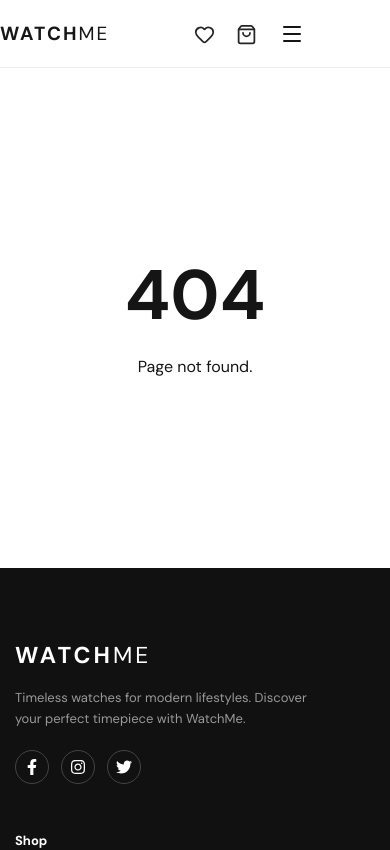
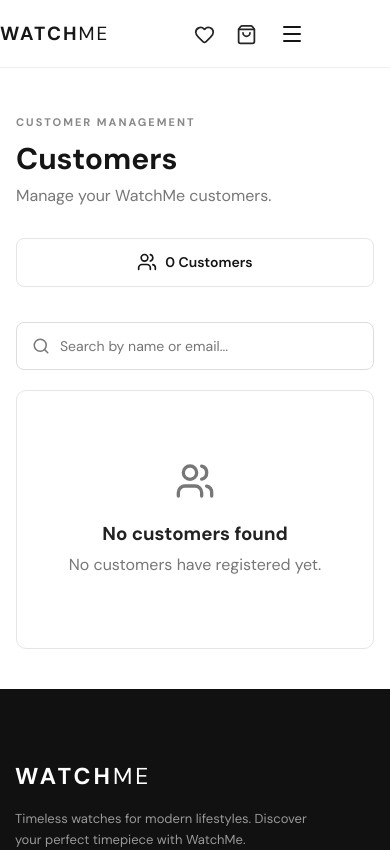
Before and after one commit to aashishbudhathoki333/Watch-ME, a React (Vite) app in the folder client/: page /admin/customers in a window 390 px wide. Shown: the top 850 px of the page. Built offline with nearby package versions, Linux system fonts and the light colour scheme; a web font is replaced by a local one.

Commit message:
feat: add AdminCustomers page for customer management and styling

```diff
--- a/client/src/App.jsx
+++ b/client/src/App.jsx
@@ -27,6 +27,7 @@ import Orders from "./pages/Orders";
 import OrderDetails from "./pages/OrderDetails";
 import AdminDashboard from "./pages/AdminDashboard";
 import AdminProducts from "./pages/AdminProducts";
+import AdminCustomers from "./pages/AdminCustomers";
 
 const App = () => {
   return (
@@ -149,6 +150,11 @@ const App = () => {
 
 <Route path="/admin/orders" element={<AdminOrders />} />
 
+<Route
+  path="/admin/customers"
+  element={<AdminCustomers />}
+/>
+
               {/* ================= 404 ================= */}
 
               <Route
--- /dev/null
+++ b/client/src/pages/AdminCustomers.css
@@ -0,0 +1,255 @@
+.admin-customers-page {
+    max-width: 1200px;
+    margin: 0 auto;
+    padding: 60px 24px;
+}
+
+.admin-customers-header {
+    display: flex;
+    align-items: flex-end;
+    justify-content: space-between;
+    gap: 30px;
+    margin-bottom: 35px;
+}
+
+.admin-customers-header h1 {
+    margin: 8px 0;
+    font-size: 36px;
+}
+
+.admin-customers-header p {
+    margin: 0;
+    color: #777;
+}
+
+.customer-count {
+    display: flex;
+    align-items: center;
+    gap: 8px;
+    padding: 12px 16px;
+    border: 1px solid #e5e5e5;
+    border-radius: 8px;
+    font-size: 14px;
+    font-weight: 600;
+}
+
+.admin-customers-toolbar {
+    margin-bottom: 20px;
+}
+
+.customer-search {
+    display: flex;
+    align-items: center;
+    gap: 10px;
+    max-width: 420px;
+    padding: 12px 15px;
+    border: 1px solid #ddd;
+    border-radius: 8px;
+    background: #fff;
+}
+
+.customer-search svg {
+    color: #777;
+    flex-shrink: 0;
+}
+
+.customer-search input {
+    width: 100%;
+    border: none;
+    outline: none;
+    font-size: 14px;
+}
+
+.admin-customers-table-wrapper {
+    overflow-x: auto;
+    border: 1px solid #e5e5e5;
+    border-radius: 10px;
+    background: #fff;
+}
+
+.admin-customers-table {
+    width: 100%;
+    border-collapse: collapse;
+}
+
+.admin-customers-table th,
+.admin-customers-table td {
+    padding: 16px 18px;
+    text-align: left;
+    border-bottom: 1px solid #eee;
+    font-size: 14px;
+}
+
+.admin-customers-table th {
+    background: #fafafa;
+    font-size: 12px;
+    text-transform: uppercase;
+    letter-spacing: 0.06em;
+    color: #666;
+}
+
+.admin-customers-table tbody tr:last-child td {
+    border-bottom: none;
+}
+
+.customer-name {
+    display: flex;
+    align-items: center;
+    gap: 12px;
+}
+
+.customer-avatar,
+.customer-modal-avatar {
+    display: flex;
+    align-items: center;
+    justify-content: center;
+    border-radius: 50%;
+    background: #111;
+    color: #fff;
+    font-weight: 600;
+}
+
+.customer-avatar {
+    width: 36px;
+    height: 36px;
+    font-size: 14px;
+}
+
+.customer-view-button {
+    padding: 8px 14px;
+    border: 1px solid #ddd;
+    background: #fff;
+    border-radius: 6px;
+    cursor: pointer;
+    font-size: 13px;
+    font-weight: 600;
+}
+
+.customer-view-button:hover {
+    background: #111;
+    color: #fff;
+    border-color: #111;
+}
+
+.admin-customers-empty {
+    text-align: center;
+    padding: 70px 20px;
+    color: #777;
+}
+
+.admin-customers-empty svg {
+    margin-bottom: 15px;
+}
+
+.admin-customers-empty h3 {
+    margin: 0 0 8px;
+    color: #222;
+}
+
+.admin-customers-empty p {
+    margin: 0;
+}
+
+.customer-modal-overlay {
+    position: fixed;
+    inset: 0;
+    display: flex;
+    align-items: center;
+    justify-content: center;
+    padding: 20px;
+    background: rgba(0, 0, 0, 0.5);
+    z-index: 1000;
+}
+
+.customer-modal {
+    position: relative;
+    width: 100%;
+    max-width: 450px;
+    padding: 40px;
+    background: #fff;
+    border-radius: 12px;
+    text-align: center;
+}
+
+.customer-modal-close {
+    position: absolute;
+    top: 15px;
+    right: 15px;
+    display: flex;
+    align-items: center;
+    justify-content: center;
+    width: 36px;
+    height: 36px;
+    border: none;
+    background: #f5f5f5;
+    border-radius: 50%;
+    cursor: pointer;
+}
+
+.customer-modal-avatar {
+    width: 70px;
+    height: 70px;
+    margin: 0 auto 18px;
+    font-size: 24px;
+}
+
+.customer-modal h2 {
+    margin: 0 0 6px;
+}
+
+.customer-modal-email {
+    margin: 0;
+    color: #777;
+}
+
+.customer-details {
+    display: grid;
+    grid-template-columns: 1fr 1fr;
+    gap: 15px;
+    margin-top: 30px;
+}
+
+.customer-details div {
+    padding: 15px;
+    background: #f8f8f8;
+    border-radius: 8px;
+    text-align: left;
+}
+
+.customer-details span {
+    display: block;
+    margin-bottom: 6px;
+    font-size: 11px;
+    color: #777;
+    text-transform: uppercase;
+}
+
+.customer-details strong {
+    display: block;
+    font-size: 13px;
+    word-break: break-word;
+}
+
+@media (max-width: 700px) {
+    .admin-customers-page {
+        padding: 40px 16px;
+    }
+
+    .admin-customers-header {
+        align-items: flex-start;
+        flex-direction: column;
+    }
+
+    .admin-customers-header h1 {
+        font-size: 30px;
+    }
+
+    .customer-count {
+        width: 100%;
+        justify-content: center;
+    }
+
+    .customer-details {
+        grid-template-columns: 1fr;
+    }
+}
--- /dev/null
+++ b/client/src/pages/AdminCustomers.jsx
@@ -0,0 +1,242 @@
+import { useEffect, useState } from "react";
+import { Search, Users, X } from "lucide-react";
+
+import "./AdminCustomers.css";
+
+const AdminCustomers = () => {
+  const [customers, setCustomers] = useState([]);
+  const [searchTerm, setSearchTerm] = useState("");
+  const [selectedCustomer, setSelectedCustomer] = useState(null);
+
+  useEffect(() => {
+    const savedCustomers =
+      JSON.parse(localStorage.getItem("watchmeCustomers")) || [];
+
+    setCustomers(savedCustomers);
+  }, []);
+
+  const filteredCustomers = customers.filter((customer) => {
+    const search = searchTerm.toLowerCase();
+
+    return (
+      customer.name?.toLowerCase().includes(search) ||
+      customer.email?.toLowerCase().includes(search)
+    );
+  });
+
+  const formatDate = (date) => {
+    if (!date) return "N/A";
+
+    return new Date(date).toLocaleDateString();
+  };
+
+  return (
+    <main className="admin-customers-page">
+
+      {/* HEADER */}
+      <div className="admin-customers-header">
+        <div>
+          <span className="admin-label">
+            CUSTOMER MANAGEMENT
+          </span>
+
+          <h1>Customers</h1>
+
+          <p>
+            Manage your WatchMe customers.
+          </p>
+        </div>
+
+        <div className="customer-count">
+          <Users size={20} />
+          <span>{customers.length} Customers</span>
+        </div>
+      </div>
+
+
+      {/* SEARCH */}
+      <div className="admin-customers-toolbar">
+
+        <div className="customer-search">
+          <Search size={18} />
+
+          <input
+            type="text"
+            placeholder="Search by name or email..."
+            value={searchTerm}
+            onChange={(e) =>
+              setSearchTerm(e.target.value)
+            }
+          />
+        </div>
+
+      </div>
+
+
+      {/* CUSTOMER TABLE */}
+      <div className="admin-customers-table-wrapper">
+
+        {filteredCustomers.length === 0 ? (
+
+          <div className="admin-customers-empty">
+
+            <Users size={40} />
+
+            <h3>No customers found</h3>
+
+            <p>
+              {customers.length === 0
+                ? "No customers have registered yet."
+                : "Try a different search."}
+            </p>
+
+          </div>
+
+        ) : (
+
+          <table className="admin-customers-table">
+
+            <thead>
+              <tr>
+                <th>#</th>
+                <th>Customer</th>
+                <th>Email</th>
+                <th>Registered</th>
+                <th>Action</th>
+              </tr>
+            </thead>
+
+            <tbody>
+
+              {filteredCustomers.map(
+                (customer, index) => (
+
+                  <tr key={customer.id || customer.email}>
+
+                    <td>
+                      {index + 1}
+                    </td>
+
+                    <td>
+                      <div className="customer-name">
+                        <div className="customer-avatar">
+                          {customer.name
+                            ?.charAt(0)
+                            .toUpperCase()}
+                        </div>
+
+                        <strong>
+                          {customer.name}
+                        </strong>
+                      </div>
+                    </td>
+
+                    <td>
+                      {customer.email}
+                    </td>
+
+                    <td>
+                      {formatDate(
+                        customer.registeredAt
+                      )}
+                    </td>
+
+                    <td>
+                      <button
+                        className="customer-view-button"
+                        onClick={() =>
+                          setSelectedCustomer(customer)
+                        }
+                      >
+                        View
+                      </button>
+                    </td>
+
+                  </tr>
+
+                )
+              )}
+
+            </tbody>
+
+          </table>
+
+        )}
+
+      </div>
+
+
+      {/* CUSTOMER MODAL */}
+      {selectedCustomer && (
+
+        <div
+          className="customer-modal-overlay"
+          onClick={() =>
+            setSelectedCustomer(null)
+          }
+        >
+
+          <div
+            className="customer-modal"
+            onClick={(e) =>
+              e.stopPropagation()
+            }
+          >
+
+            <button
+              className="customer-modal-close"
+              onClick={() =>
+                setSelectedCustomer(null)
+              }
+            >
+              <X size={20} />
+            </button>
+
+
+            <div className="customer-modal-avatar">
+              {selectedCustomer.name
+                ?.charAt(0)
+                .toUpperCase()}
+            </div>
+
+
+            <h2>
+              {selectedCustomer.name}
+            </h2>
+
+            <p className="customer-modal-email">
+              {selectedCustomer.email}
+            </p>
+
+
+            <div className="customer-details">
+
+              <div>
+                <span>Customer ID</span>
+                <strong>
+                  {selectedCustomer.id || "N/A"}
+                </strong>
+              </div>
+
+              <div>
+                <span>Registered</span>
+                <strong>
+                  {formatDate(
+                    selectedCustomer.registeredAt
+                  )}
+                </strong>
+              </div>
+
+            </div>
+
+          </div>
+
+        </div>
+
+      )}
+
+    </main>
+  );
+};
+
+export default AdminCustomers;
```
